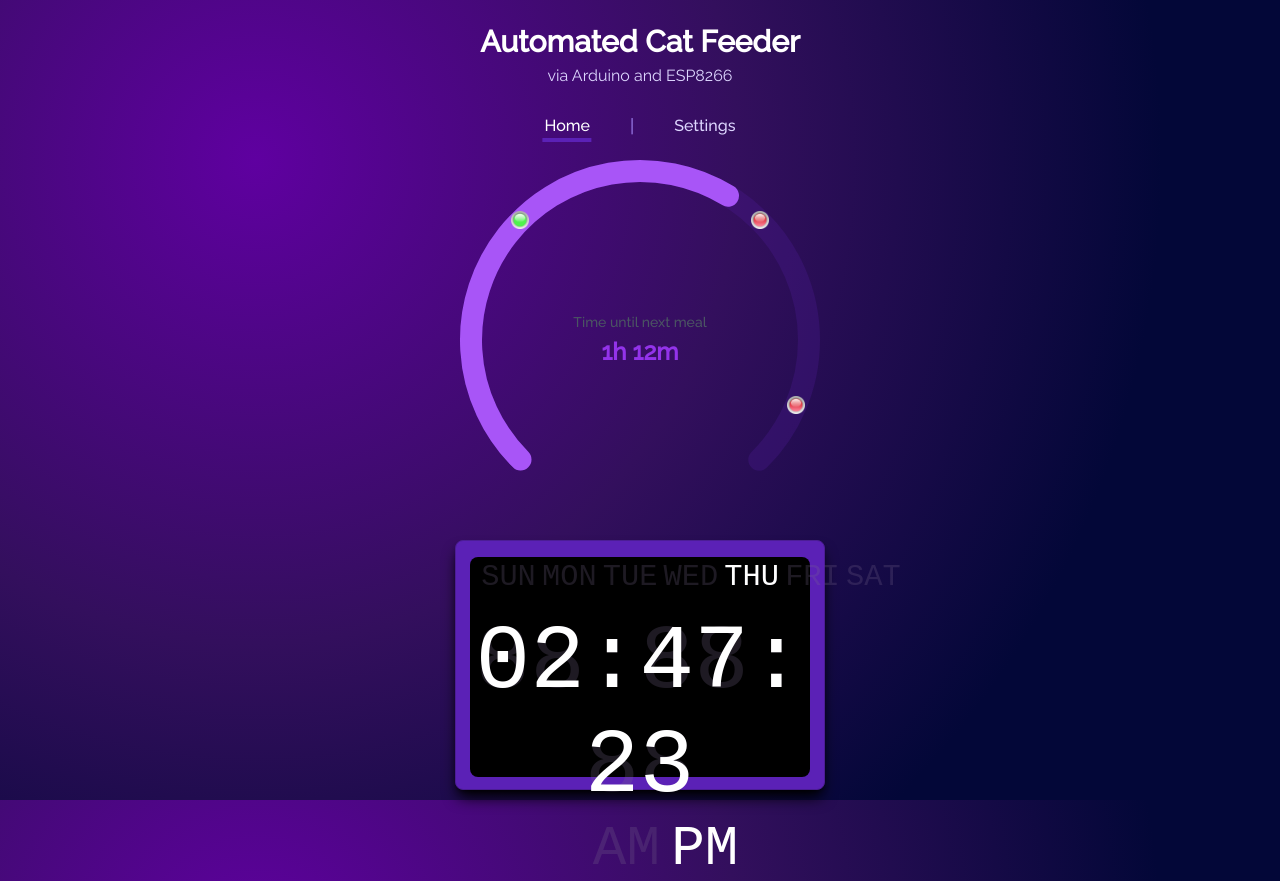
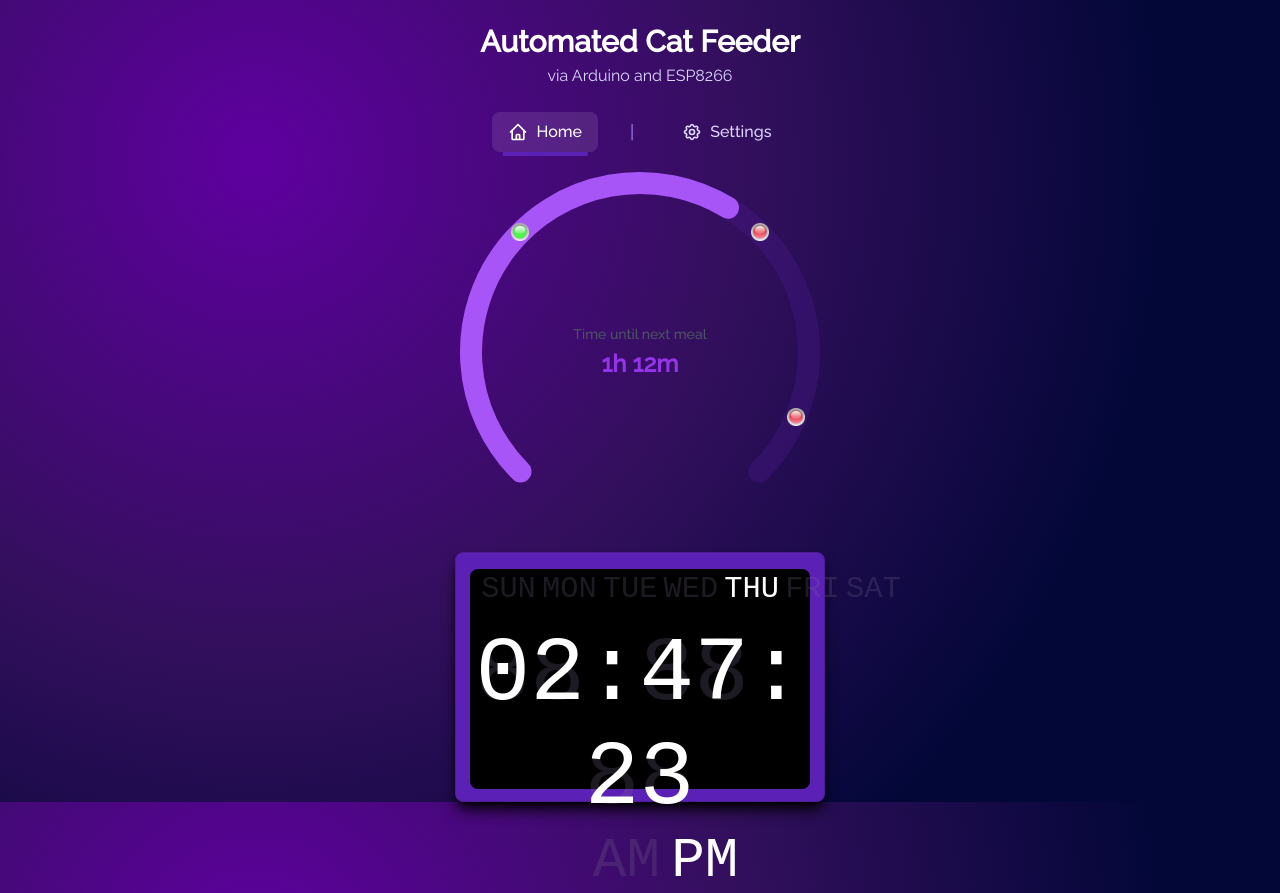
Before and after one commit to svennessy/react-ts-automated-feeder, a React (Vite) app: page / in a window 1280 px wide. Built offline with nearby package versions, Linux system fonts and the light colour scheme; no server answers; a web font is replaced by a local one.

Commit message:
Add icons to navbar: House icon for Home, Gear icon for Settings

```diff
--- a/src/components/Navbar.tsx
+++ b/src/components/Navbar.tsx
@@ -5,6 +5,7 @@ interface CustomLinkProps
   extends React.AnchorHTMLAttributes<HTMLAnchorElement> {
   to: string;
   children: ReactNode;
+  icon: ReactNode;
 }
 
 function Navbar() {
@@ -21,16 +22,35 @@ function Navbar() {
 
         {/* Navigation Links */}
         <div className="flex justify-center items-center space-x-8">
-          <CustomLink to="/">Home</CustomLink>
+          <CustomLink
+            to="/"
+            icon={
+              <svg className="w-5 h-5" fill="none" stroke="currentColor" viewBox="0 0 24 24">
+                <path strokeLinecap="round" strokeLinejoin="round" strokeWidth="2" d="M3 12l2-2m0 0l7-7 7 7M5 10v10a1 1 0 001 1h3m10-11l2 2m-2-2v10a1 1 0 01-1 1h-3m-6 0a1 1 0 001-1v-4a1 1 0 011-1h2a1 1 0 011 1v4a1 1 0 001 1m-6 0h6"></path>
+              </svg>
+            }
+          >
+            Home
+          </CustomLink>
           <span className="text-violet-400 text-lg">|</span>
-          <CustomLink to="/Settings">Settings</CustomLink>
+          <CustomLink
+            to="/Settings"
+            icon={
+              <svg className="w-5 h-5" fill="none" stroke="currentColor" viewBox="0 0 24 24">
+                <path strokeLinecap="round" strokeLinejoin="round" strokeWidth="2" d="M10.325 4.317c.426-1.756 2.924-1.756 3.35 0a1.724 1.724 0 002.573 1.066c1.543-.94 3.31.826 2.37 2.37a1.724 1.724 0 001.065 2.572c1.756.426 1.756 2.924 0 3.35a1.724 1.724 0 00-1.066 2.573c.94 1.543-.826 3.31-2.37 2.37a1.724 1.724 0 00-2.572 1.065c-.426 1.756-2.924 1.756-3.35 0a1.724 1.724 0 00-2.573-1.066c-1.543.94-3.31-.826-2.37-2.37a1.724 1.724 0 00-1.065-2.572c-1.756-.426-1.756-2.924 0-3.35a1.724 1.724 0 001.066-2.573c-.94-1.543.826-3.31 2.37-2.37.996.608 2.296.07 2.572-1.065z"></path>
+                <path strokeLinecap="round" strokeLinejoin="round" strokeWidth="2" d="M15 12a3 3 0 11-6 0 3 3 0 016 0z"></path>
+              </svg>
+            }
+          >
+            Settings
+          </CustomLink>
         </div>
       </div>
     </nav>
   );
 }
 
-function CustomLink({ to, children, ...props }: CustomLinkProps) {
+function CustomLink({ to, children, icon, ...props }: CustomLinkProps) {
   const { pathname } = useLocation();
   const isActive = pathname === to;
 
@@ -38,11 +58,12 @@ function CustomLink({ to, children, ...props }: CustomLinkProps) {
     <div className="relative inline-block">
       <Link
         to={to}
-        className={`px-2 py-0 font-medium text-md transition-all duration-200 ${
-          isActive ? "text-white" : "text-violet-200 hover:text-white"
+        className={`px-4 py-2 font-medium text-md transition-all duration-200 flex items-center gap-2 rounded-lg hover:bg-white/10 ${
+          isActive ? "text-white bg-white/10" : "text-violet-200 hover:text-white"
         }`}
         {...props}
       >
+        {icon}
         {children}
       </Link>
       {/* Sliding underline */}
```
